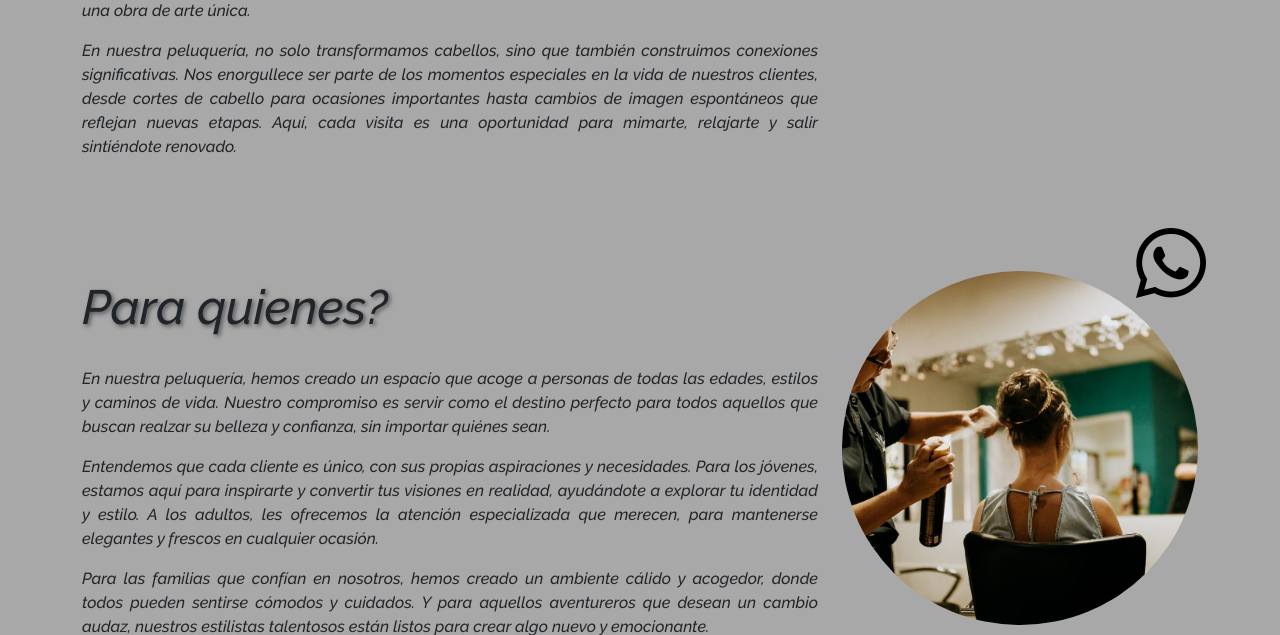
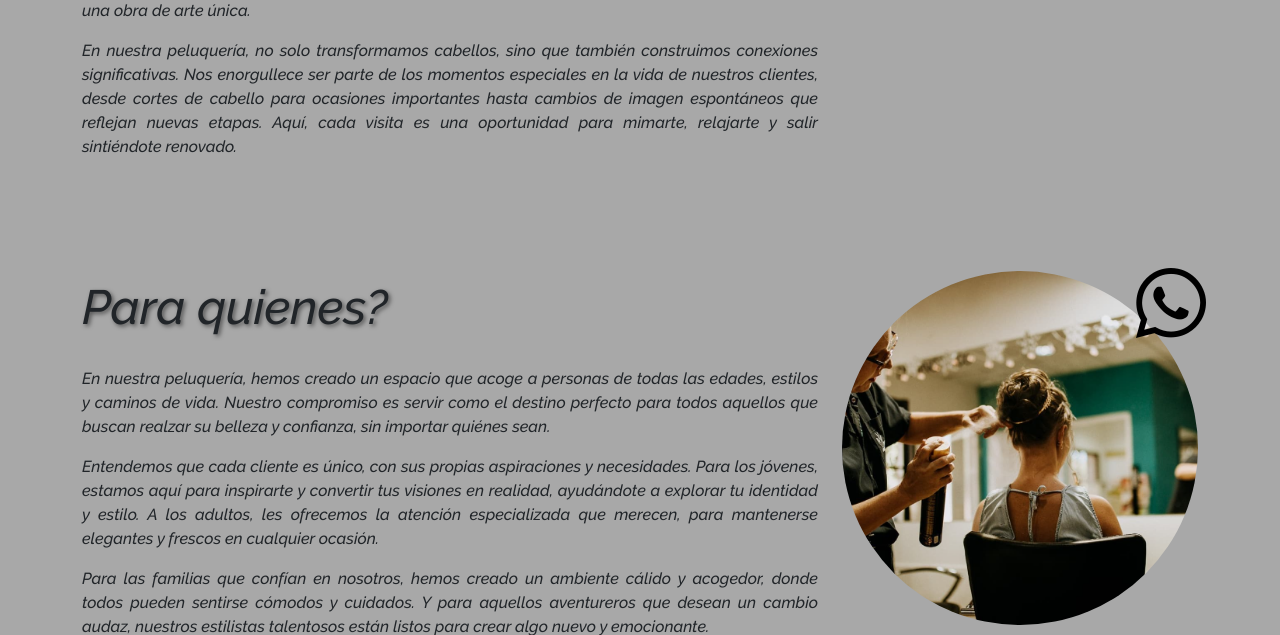
Before and after one commit to guelan14/web-peluqueria, a Django app: page / in a window 1280 px wide. Shown: the part 417-1052 px from the top of the page. Run offline with Django 4.2, Linux system fonts and the light colour scheme; some libraries are stand-ins or nearby versions.

Commit message:
mopvido wp bottom

```diff
--- a/core/static/core/css/styles.css
+++ b/core/static/core/css/styles.css
@@ -160,7 +160,7 @@ footer{
 
  .whatsapp-button {
     position: fixed;
-    bottom: 80px;
+    bottom: 40px;
     right: 80px;
     z-index: 1000;
   }
```
